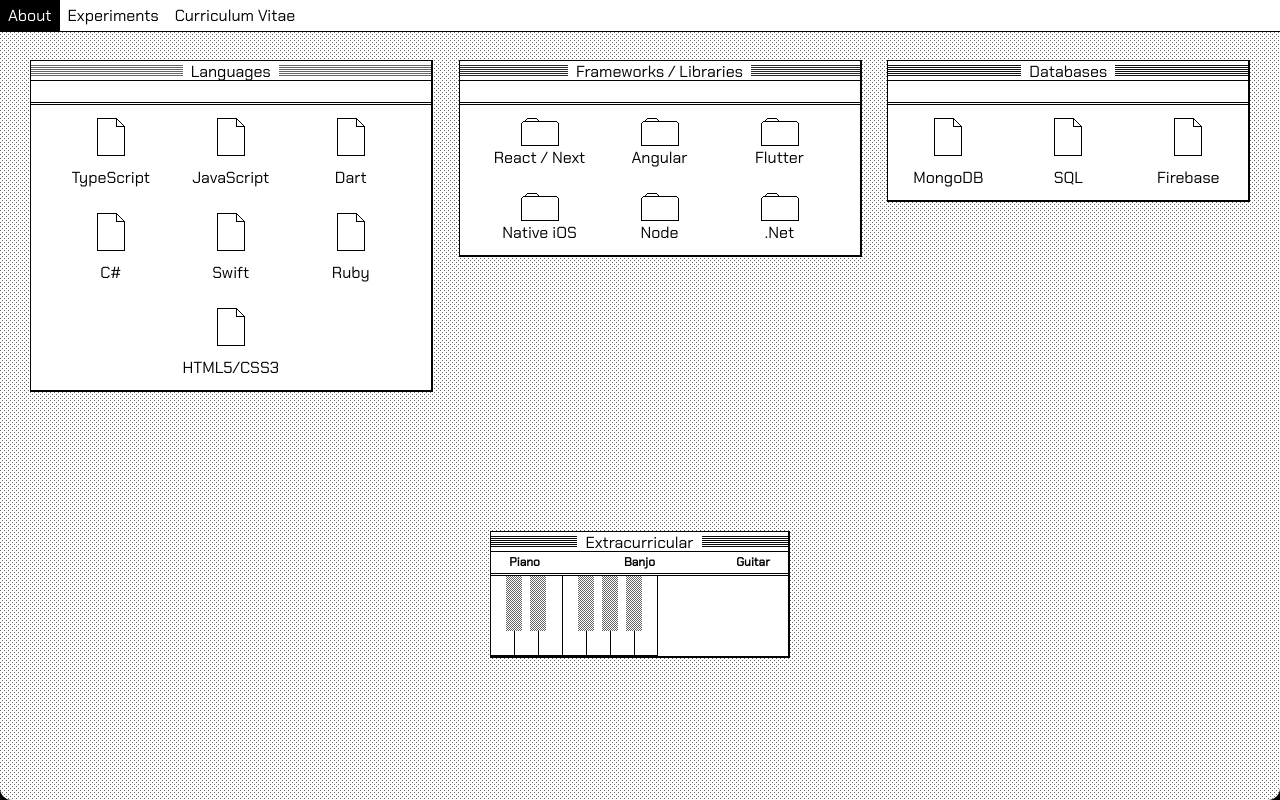
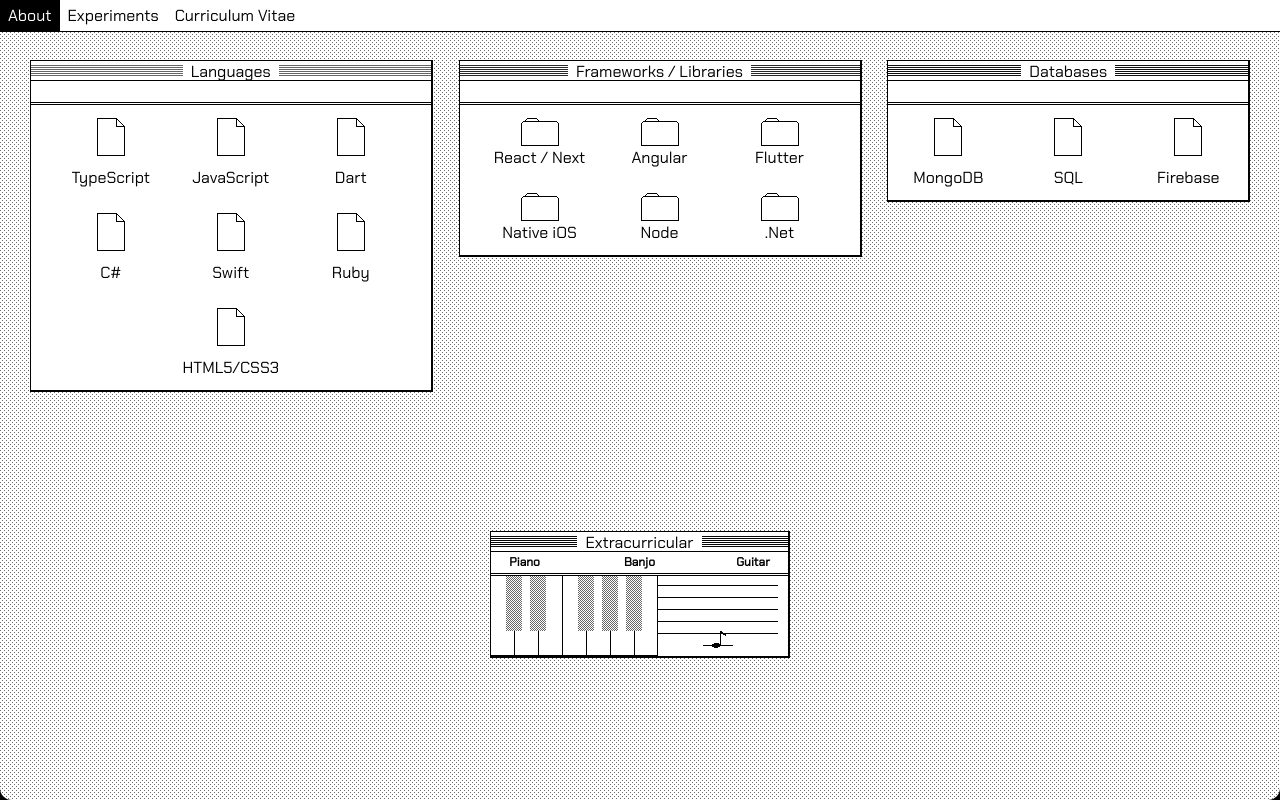
Before and after one commit to DigitalDaring/minimalist-portfolio, a Next.js app: page / in a window 1280 px wide. Built offline with nearby package versions, Linux system fonts and the light colour scheme.

Commit message:
This patch adds a initial Clef rendering

```diff
--- a/app/canvas-magic/icons.ts
+++ b/app/canvas-magic/icons.ts
@@ -220,11 +220,47 @@ const invertedCloseIcon = [
     [0,0,0,0,0,0,0,0,0,0,0,0,0,0,0,0,0,0,0,0,0,0,0,0,0,0,0,0,0,0],
 ];
 
+const quarterNoteIcon = [
+    [0,0,0,0,0,0,0,0,0,0,0,0,0,0,0,0,0,0,0,0,0,0,0,0,0,0,0,0,0,0],
+    [0,0,0,0,0,0,0,0,0,0,0,0,0,0,0,0,0,0,0,0,0,0,0,0,0,0,0,0,0,0],
+    [0,0,0,0,0,0,0,0,0,0,0,0,0,0,0,0,0,0,0,0,0,0,0,0,0,0,0,0,0,0],
+    [0,0,0,0,0,0,0,0,0,0,0,0,0,0,0,0,0,0,0,0,0,0,0,0,0,0,0,0,0,0],
+    [0,0,0,0,0,0,0,0,0,0,0,0,0,0,0,0,0,0,0,0,0,0,0,0,0,0,0,0,0,0],
+    [0,0,0,0,0,0,0,0,0,0,0,0,0,0,0,0,0,0,0,0,0,0,0,0,0,0,0,0,0,0],
+    [0,0,0,0,0,0,0,0,0,0,0,0,0,0,1,1,0,0,0,0,0,0,0,0,0,0,0,0,0,0],
+    [0,0,0,0,0,0,0,0,0,0,0,0,0,0,1,1,1,,0,0,0,0,0,0,0,0,0,0,0,0],
+    [0,0,0,0,0,0,0,0,0,0,0,0,0,0,1,0,1,1,0,0,0,0,0,0,0,0,0,0,0,0],
+    [0,0,0,0,0,0,0,0,0,0,0,0,0,0,1,0,0,1,1,1,0,0,0,0,0,0,0,0,0,0],
+    [0,0,0,0,0,0,0,0,0,0,0,0,0,0,1,0,0,0,0,1,0,0,0,0,0,0,0,0,0,0],
+    [0,0,0,0,0,0,0,0,0,0,0,0,0,0,1,0,0,0,0,0,0,0,0,0,0,0,0,0,0,0],
+    [0,0,0,0,0,0,0,0,0,0,0,0,0,0,1,0,0,0,0,0,0,0,0,0,0,0,0,0,0,0],
+    [0,0,0,0,0,0,0,0,0,0,0,0,0,0,1,0,0,0,0,0,0,0,0,0,0,0,0,0,0,0],
+    [0,0,0,0,0,0,0,0,0,0,0,0,0,0,1,0,0,0,0,0,0,0,0,0,0,0,0,0,0,0],
+    [0,0,0,0,0,0,0,0,0,0,0,0,0,0,1,0,0,0,0,0,0,0,0,0,0,0,0,0,0,0],
+    [0,0,0,0,0,0,0,0,0,0,0,0,0,0,1,0,0,0,0,0,0,0,0,0,0,0,0,0,0,0],
+    [0,0,0,0,0,0,0,0,0,0,0,0,0,0,1,0,0,0,0,0,0,0,0,0,0,0,0,0,0,0],
+    [0,0,0,0,0,0,0,0,1,1,1,1,1,0,1,0,0,0,0,0,0,0,0,0,0,0,0,0,0,0],
+    [0,0,0,0,0,0,1,1,1,1,1,1,1,1,1,0,0,0,0,0,0,0,0,0,0,0,0,0,0,0],
+    [0,0,0,0,0,0,1,1,1,1,1,1,1,1,1,0,0,0,0,0,0,0,0,0,0,0,0,0,0,0],
+    [0,0,0,0,0,0,1,1,1,1,1,1,1,1,0,0,0,0,0,0,0,0,0,0,0,0,0,0,0,0],
+    [0,0,0,0,0,0,0,0,1,1,1,1,0,0,0,0,0,0,0,0,0,0,0,0,0,0,0,0,0,0],
+    [0,0,0,0,0,0,0,0,0,0,0,0,0,0,0,0,0,0,0,0,0,0,0,0,0,0,0,0,0,0],
+    [0,0,0,0,0,0,0,0,0,0,0,0,0,0,0,0,0,0,0,0,0,0,0,0,0,0,0,0,0,0],
+    [0,0,0,0,0,0,0,0,0,0,0,0,0,0,0,0,0,0,0,0,0,0,0,0,0,0,0,0,0,0],
+    [0,0,0,0,0,0,0,0,0,0,0,0,0,0,0,0,0,0,0,0,0,0,0,0,0,0,0,0,0,0],
+    [0,0,0,0,0,0,0,0,0,0,0,0,0,0,0,0,0,0,0,0,0,0,0,0,0,0,0,0,0,0],
+    [0,0,0,0,0,0,0,0,0,0,0,0,0,0,0,0,0,0,0,0,0,0,0,0,0,0,0,0,0,0],
+    [0,0,0,0,0,0,0,0,0,0,0,0,0,0,0,0,0,0,0,0,0,0,0,0,0,0,0,0,0,0],
+    [0,0,0,0,0,0,0,0,0,0,0,0,0,0,0,0,0,0,0,0,0,0,0,0,0,0,0,0,0,0],
+];
+
+
+
 let isSpriteSheetGenerated = false;
 
 const generateSpriteSheet = (): Promise<string> => {
 
-    const allIcons = [folderIcon, invertedFolderIcon, fileIcon, invertedFileIcon, closeIcon, invertedCloseIcon];
+    const allIcons = [folderIcon, invertedFolderIcon, fileIcon, invertedFileIcon, closeIcon, invertedCloseIcon, quarterNoteIcon];
     const renderQueue = allIcons.map((icon) => ({
         height: icon.length,
         width: icon[0].length,
--- a/app/canvas-magic/window-setup.ts
+++ b/app/canvas-magic/window-setup.ts
@@ -6,7 +6,8 @@ const setupWindowBackgrounds = () => {
             dithered3: '',
             dithered4: '',
             lines: '',
-            spriteSheet: ''
+            spriteSheet: '',
+            sheetMusic: ''
         };
         window.icons = window.icons || {
             folder: ''
--- /dev/null
+++ b/app/components/clef/clef.component.tsx
@@ -0,0 +1,45 @@
+import { useContext } from 'react';
+import styles from './clef.module.scss';
+import { PageContext } from '@/app/context';
+type Note = {
+    name: string;
+    code: string;
+    isConditional: boolean;
+};
+
+const notes = [
+    {name: 'C', code: 'C3', isConditional: true},
+    {name: 'D', code: 'D3'},
+    {name: 'E', code: 'E3'},
+    {name: 'F', code: 'F3'},
+    {name: 'G', code: 'G3'},
+    {name: 'A', code: 'A4'},
+    {name: 'B', code: 'B4'},
+    {name: 'C', code: 'C4'},
+    {name: 'D', code: 'D4'},
+    {name: 'E', code: 'E4'},
+    {name: 'F', code: 'F4'},
+] as Array<Note>;
+
+type ClefProps = {
+    lastNotePlayed: string;
+};
+
+export const Clef = ({lastNotePlayed}: ClefProps) => {
+    const {spriteSheet} = useContext(PageContext);
+    const getClassName = (note: Note, idx: number) => {
+        let className = [idx % 2 === 0 ? styles.line : styles.space];
+        if (note.isConditional) {
+            className.push(styles.conditional);
+        }
+        return className.join(' ');
+    }
+
+    const lines = [...notes.map((note, i) => <div className={getClassName(note, i)} key={note.code}>
+        {lastNotePlayed === note.code ? <div className={styles.quarterNote} style={{backgroundPositionX: `200px`, backgroundPositionY: `0px`, backgroundImage: `url(${spriteSheet})`}}></div>: ''}
+    </div>)];
+
+    return <div className={styles.clef}>
+        {lines}
+    </div>;
+};
--- /dev/null
+++ b/app/components/clef/clef.module.scss
@@ -0,0 +1,44 @@
+
+.clef {
+    width: 120px;
+    background-color: #FFF;
+    display: flex;
+    flex-direction: column-reverse;
+    justify-content: center;
+}
+
+.line {
+    width: 120px;
+    border-top: 1px solid #000;
+    height: 3px;
+    margin-top: 1px;
+    display: flex;
+    flex-direction: row;
+    justify-content: center;
+
+    .quarterNote {
+        min-width: 24px;
+        min-height: 24px;
+        margin-top: -21px
+    }
+}
+
+.conditional {
+    width: 30px;
+    align-self: center;
+}
+
+.space {
+    width: 120px;
+    background-color: transparent;
+    height: 8px;
+    display: flex;
+    flex-direction: row;
+    justify-content: center;
+
+    .quarterNote {
+        min-width: 24px;
+        min-height: 24px;
+        margin-top: -17px
+    }
+}
--- a/app/components/piano-octave/piano-octave.component.tsx
+++ b/app/components/piano-octave/piano-octave.component.tsx
@@ -6,12 +6,16 @@ import { useEffect, useState } from 'react';
 import { unmute } from '@/app/sound-magic/unmute';
 import { Note, notes, notesArray, playFrequency } from '@/app/sound-magic/frequency-generator';
 
+type PianoProps = {
+    onKeyClicked: (key_code: string) => void
+};
+
 type PianoState = {
     readyToPlay: boolean,
-    audioContext?: AudioContext
-}
+    audioContext?: AudioContext,
+};
 
-const PianoOctave = () => {
+const PianoOctave = ({onKeyClicked}: PianoProps) => {
 
     const [pianoState, setPianoState] = useState<PianoState>({
         readyToPlay: false, audioContext: undefined
@@ -63,9 +67,10 @@ const PianoOctave = () => {
     const playNote = (note: Note) => {
         const {readyToPlay, audioContext} = pianoState;
         if (readyToPlay && audioContext != null) {
-            playFrequency(note.hz, audioContext, () => {
-            });
+            playFrequency(note.hz, audioContext, () => {});
         }
+
+        onKeyClicked(note.name.toUpperCase() + '3');
     }
 
     return  <div className={styles.pianoStack}>
--- a/app/page.module.css
+++ b/app/page.module.css
@@ -35,6 +35,11 @@
     flex-wrap: wrap;
 }
 
+.pianoSection {
+  display: flex;
+  flex-direction: row;
+}
+
 
 /* Enable hover only on non-touch devices */
 @media (hover: hover) and (pointer: fine) {
--- a/app/page.tsx
+++ b/app/page.tsx
@@ -15,6 +15,7 @@ import { generateSpriteSheet } from './canvas-magic/icons';
 import { PortfolioContext, PageContext } from './context';
 import { LANGUAGES_AND_FRAMEWORKS, SkillDetails, Skills } from './models/skills';
 import {unmute} from './sound-magic/unmute';
+import { Clef } from './components/clef/clef.component';
 
 type ModalState = {
   title: string;
@@ -23,6 +24,10 @@ type ModalState = {
   isVisible: boolean;
   isClosing: boolean;
   isHuge: boolean;
+}
+
+type MusicState = {
+  lastNotePlayed: string;
 }
 
 const Home = () => {
@@ -39,6 +44,10 @@ const Home = () => {
 
   const [contextState, setContextState] = useState<PortfolioContext>({
     spriteSheet: undefined
+  });
+
+  const [musicState, setMusicState] = useState<MusicState>({
+    lastNotePlayed: 'C3'
   });
 
   const closeModal = () => {
@@ -83,6 +92,11 @@ const Home = () => {
   const modalDetails = modalState.details.map((detail) => {
     return <p>{detail}</p>
   });
+
+  const pianoOutput = <section className={styles.pianoSection}>
+    <PianoOctave onKeyClicked={(key: string) => setMusicState({lastNotePlayed: key})}/>
+    <Clef lastNotePlayed={musicState.lastNotePlayed}/>
+  </section>
 
   return (
     <PageContext.Provider value={contextState}>
@@ -129,7 +143,7 @@ const Home = () => {
               subtitle1='Piano'
               subtitle2='Banjo'
               subtitle3='Guitar'
-              content={<PianoOctave/>}
+              content={pianoOutput}
               >
             </StylishWindow>
           </section>
```
